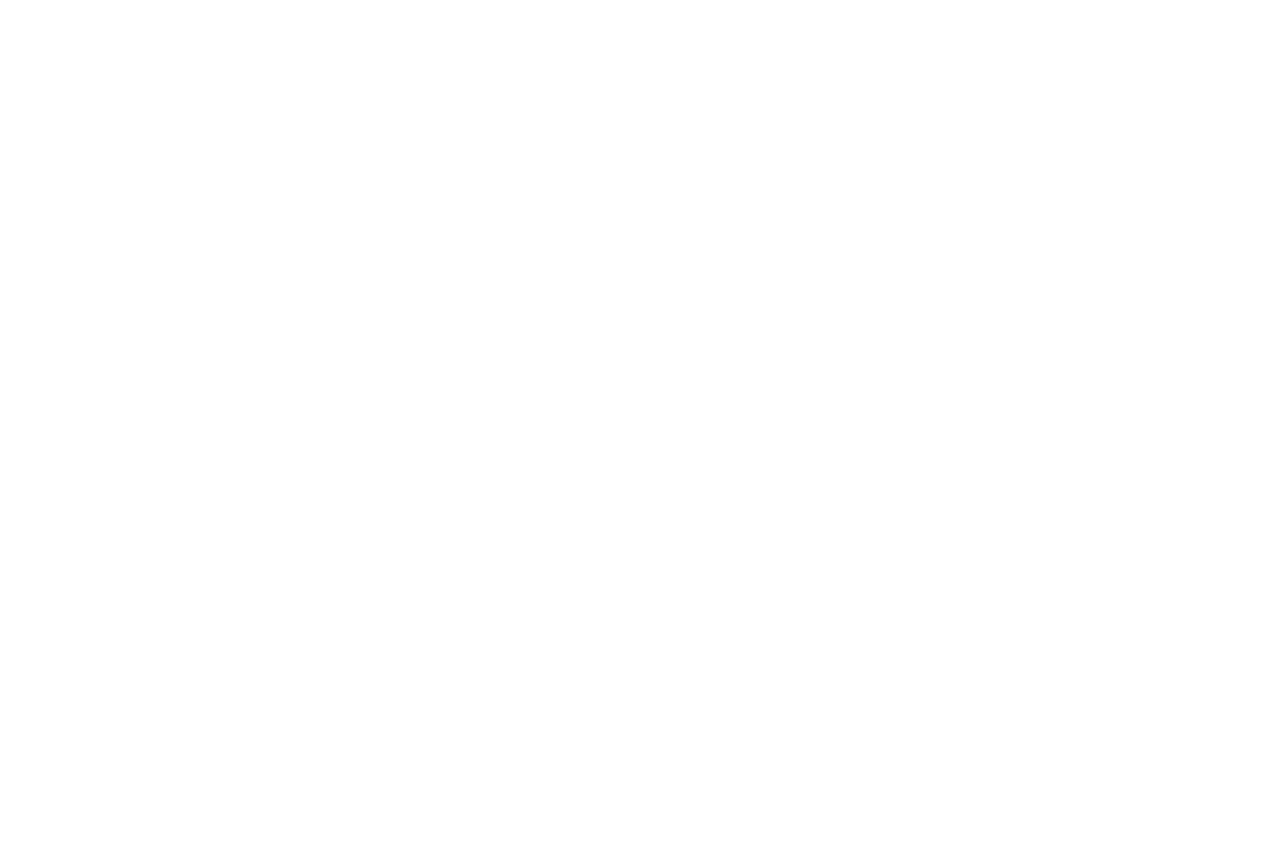
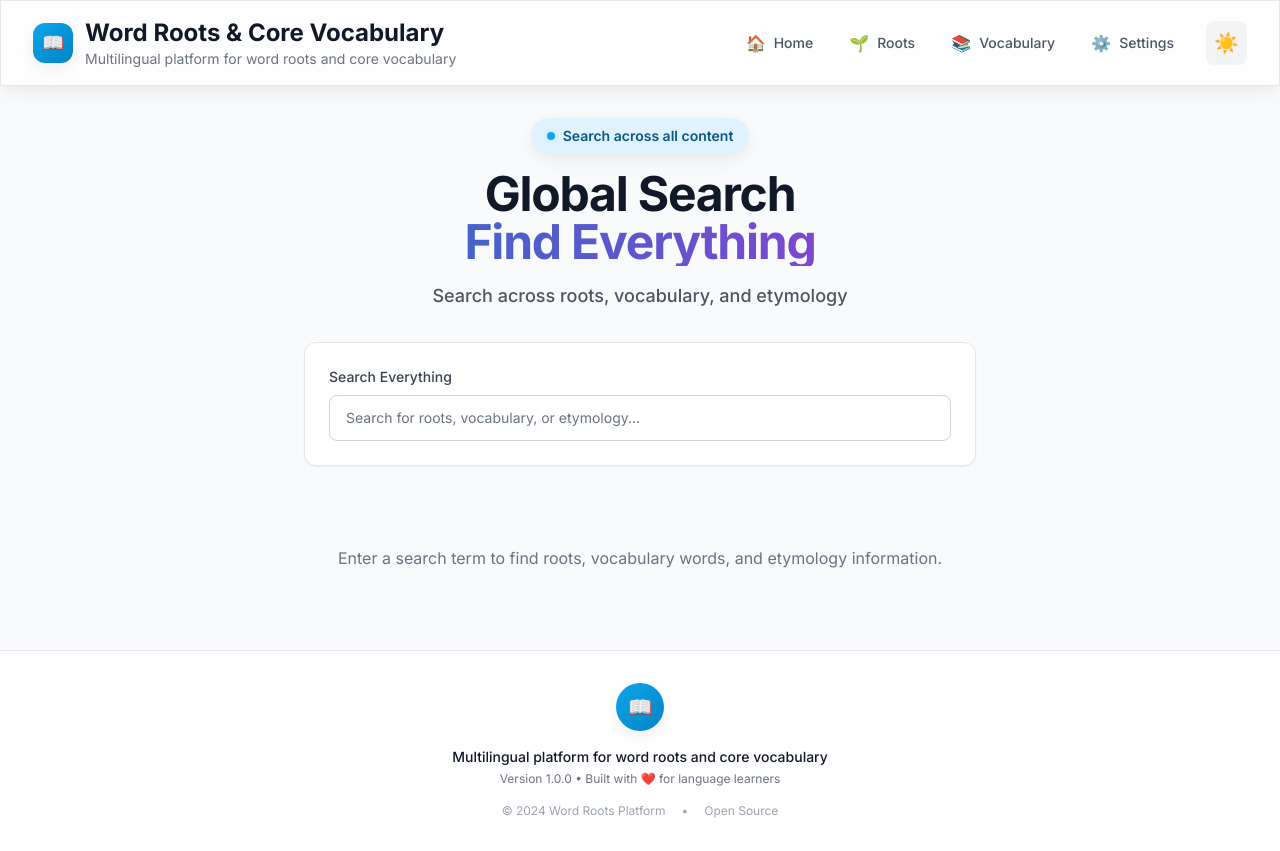
Before and after one commit to parthivrawat/lexicore, a React (Vite) app: page /search in a window 1280 px wide. Before the commit this address had no page. Before the commit the page ends 800 px from the top, so only its background shows below. Built offline with nearby package versions, Linux system fonts and the light colour scheme.

Commit message:
fix: add SearchPage component and route to fix search bar
- Create SearchPage component with global search across roots and vocabulary
- Add /search route to App.tsx
- Search bar in HomePage now navigates to functional search page
- Supports URL query parameters for search terms

```diff
--- a/src/App.tsx
+++ b/src/App.tsx
@@ -10,6 +10,7 @@
 import SettingsPage from './pages/SettingsPage'
 import RootDetailPage from './pages/RootDetailPage'
 import VocabularyDetailPage from './pages/VocabularyDetailPage'
+import SearchPage from './pages/SearchPage'
 
 function App() {
   return (
@@ -19,6 +20,7 @@
           <Layout>
             <Routes>
               <Route path="/" element={<HomePage />} />
+              <Route path="/search" element={<SearchPage />} />
               <Route path="/roots" element={<RootsPage />} />
               <Route path="/roots/:id" element={<RootDetailPage />} />
               <Route path="/vocabulary" element={<VocabularyPage />} />
--- /dev/null
+++ b/src/pages/SearchPage.tsx
@@ -0,0 +1,179 @@
+import React, { Suspense } from 'react'
+import { useSearchParams } from 'react-router-dom'
+import { AppShell } from '@/components/shared/AppShell'
+import { RootCard } from '@/components/features/RootCard'
+import { VocabCard } from '@/components/features/VocabCard'
+import { getRootsData, getVocabularyData } from '@/utils/data'
+import { useLanguage } from '@/contexts/LanguageContext'
+import { useRootSearch } from '@/hooks/useRootSearch'
+import { useVocabularySearch } from '@/hooks/useVocabularySearch'
+import { VocabWord } from '@/types'
+
+function SearchPageContent() {
+  const [searchParams] = useSearchParams()
+  const queryParam = searchParams.get('q') || ''
+  const { t } = useLanguage()
+
+  const {
+    query: rootQuery,
+    results: rootResults,
+    resultCount: rootCount,
+    handleQueryChange: handleRootQueryChange,
+  } = useRootSearch()
+
+  const {
+    query: vocabQuery,
+    results: vocabResults,
+    resultCount: vocabCount,
+    handleQueryChange: handleVocabQueryChange,
+  } = useVocabularySearch()
+
+  // Initialize with URL query parameter
+  React.useEffect(() => {
+    if (queryParam && !rootQuery && !vocabQuery) {
+      handleRootQueryChange(queryParam)
+      handleVocabQueryChange(queryParam)
+    }
+  }, [queryParam, rootQuery, vocabQuery, handleRootQueryChange, handleVocabQueryChange])
+
+  const displayQuery = rootQuery || vocabQuery || queryParam
+  const totalResults = rootCount + vocabCount
+  const hasResults = totalResults > 0
+  const hasQuery = displayQuery.trim().length > 0
+
+  return (
+    <AppShell>
+      <div className="space-y-8 animate-fade-in">
+        <div className="text-center space-y-4">
+          <div className="inline-flex items-center gap-2 rounded-full bg-primary-100 dark:bg-primary-900/30 px-4 py-2 text-sm font-semibold text-primary-800 dark:text-primary-200 shadow-soft">
+            <span className="relative flex h-2 w-2">
+              <span className="animate-ping absolute inline-flex h-full w-full rounded-full bg-primary-400 opacity-75"></span>
+              <span className="relative inline-flex rounded-full h-2 w-2 bg-primary-500"></span>
+            </span>
+            {hasQuery
+              ? `${totalResults} result${totalResults !== 1 ? 's' : ''} found`
+              : 'Search across all content'
+            }
+          </div>
+          <h1 className="text-4xl font-bold tracking-tight text-gray-900 dark:text-white sm:text-5xl">
+            <span className="block">Global Search</span>
+            <span className="block text-transparent bg-clip-text gradient-primary bg-gradient-to-r from-primary-600 to-accent-600">
+              {hasQuery ? 'Search Results' : 'Find Everything'}
+            </span>
+          </h1>
+          <p className="mx-auto max-w-2xl text-lg font-medium text-gray-600 dark:text-gray-300">
+            {hasQuery
+              ? `Showing search results for "${displayQuery}"`
+              : 'Search across roots, vocabulary, and etymology'
+            }
+          </p>
+        </div>
+
+        <div className="max-w-2xl mx-auto">
+          <div className="rounded-xl border border-gray-200 dark:border-gray-600 bg-white dark:bg-gray-800 p-6 shadow-sm">
+            <label htmlFor="global-search" className="block text-sm font-medium text-gray-700 dark:text-gray-300 mb-2">
+              Search Everything
+            </label>
+            <input
+              id="global-search"
+              type="text"
+              value={displayQuery}
+              onChange={(e) => {
+                handleRootQueryChange(e.target.value)
+                handleVocabQueryChange(e.target.value)
+              }}
+              placeholder="Search for roots, vocabulary, or etymology..."
+              className="block w-full rounded-lg border border-gray-300 dark:border-gray-600 px-4 py-3 text-sm text-gray-900 dark:text-white placeholder-gray-500 dark:placeholder-gray-400 outline-none focus:border-primary-500 focus:ring-2 focus:ring-primary-500 focus:ring-offset-2 transition-colors bg-white dark:bg-gray-800"
+            />
+          </div>
+        </div>
+
+        {!hasQuery && (
+          <div className="text-center py-12">
+            <p className="text-gray-500 dark:text-gray-400">Enter a search term to find roots, vocabulary words, and etymology information.</p>
+          </div>
+        )}
+
+        {hasQuery && !hasResults && (
+          <div className="text-center py-12">
+            <p className="text-gray-500 dark:text-gray-400">No results found for "{displayQuery}". Try a different search term.</p>
+          </div>
+        )}
+
+        {hasResults && (
+          <div className="space-y-12">
+            {/* Roots Results */}
+            {rootCount > 0 && (
+              <section className="space-y-6">
+                <div className="flex items-center gap-4">
+                  <div className="flex h-12 w-12 items-center justify-center rounded-2xl bg-gradient-to-br from-blue-500 to-blue-600 text-white shadow-soft">
+                    <svg className="h-6 w-6" fill="none" viewBox="0 0 24 24" stroke="currentColor">
+                      <path strokeLinecap="round" strokeLinejoin="round" strokeWidth={2} d="M9 12h6m-6 4h6m2 5H7a2 2 0 01-2-2V5a2 2 0 012-2h5.586a1 1 0 01.707.293l5.414 5.414a1 1 0 01.293.707V19a2 2 0 01-2 2z" />
+                    </svg>
+                  </div>
+                  <div>
+                    <h2 className="text-2xl font-bold text-gray-900 dark:text-white">
+                      Roots
+                    </h2>
+                    <span className="inline-flex items-center rounded-full bg-blue-100 dark:bg-blue-900/30 px-3 py-1 text-sm font-semibold text-blue-800 dark:text-blue-200 mt-1">
+                      {rootCount} result{rootCount !== 1 ? 's' : ''}
+                    </span>
+                  </div>
+                </div>
+
+                <div className="grid gap-6 sm:grid-cols-2 lg:grid-cols-3">
+                  {rootResults.map((root, index) => (
+                    <div key={root.id} className="animate-slide-up" style={{ animationDelay: `${index * 0.1}s` }}>
+                      <RootCard root={root} />
+                    </div>
+                  ))}
+                </div>
+              </section>
+            )}
+
+            {/* Vocabulary Results */}
+            {vocabCount > 0 && (
+              <section className="space-y-6">
+                <div className="flex items-center gap-4">
+                  <div className="flex h-12 w-12 items-center justify-center rounded-2xl bg-gradient-to-br from-success-500 to-success-600 text-white shadow-soft">
+                    <svg className="h-6 w-6" fill="none" viewBox="0 0 24 24" stroke="currentColor">
+                      <path strokeLinecap="round" strokeLinejoin="round" strokeWidth={2} d="M12 6.253v13m0-13C10.832 5.477 9.246 5 7.5 5S4.168 5.477 3 6.253v13C4.168 18.477 5.754 18 7.5 18s3.332.477 4.5 1.253m0-13C13.168 5.477 14.754 5 16.5 5c1.747 0 3.332.477 4.5 1.253v13C19.832 18.477 18.247 18 16.5 18c-1.746 0-3.332.477-4.5 1.253" />
+                    </svg>
+                  </div>
+                  <div>
+                    <h2 className="text-2xl font-bold text-gray-900 dark:text-white">
+                      Vocabulary
+                    </h2>
+                    <span className="inline-flex items-center rounded-full bg-success-100 dark:bg-success-900/30 px-3 py-1 text-sm font-semibold text-success-800 dark:text-success-200 mt-1">
+                      {vocabCount} result{vocabCount !== 1 ? 's' : ''}
+                    </span>
+                  </div>
+                </div>
+
+                <div className="grid gap-6 sm:grid-cols-2 lg:grid-cols-3">
+                  {vocabResults.map((word: VocabWord, index: number) => (
+                    <div key={word.id} className="animate-slide-up" style={{ animationDelay: `${index * 0.1}s` }}>
+                      <VocabCard word={word} />
+                    </div>
+                  ))}
+                </div>
+              </section>
+            )}
+          </div>
+        )}
+      </div>
+    </AppShell>
+  )
+}
+
+const SearchPage: React.FC = () => {
+  const { t } = useLanguage()
+
+  return (
+    <Suspense fallback={<div>{t('loading')}</div>}>
+      <SearchPageContent />
+    </Suspense>
+  )
+}
+
+export default SearchPage
```
